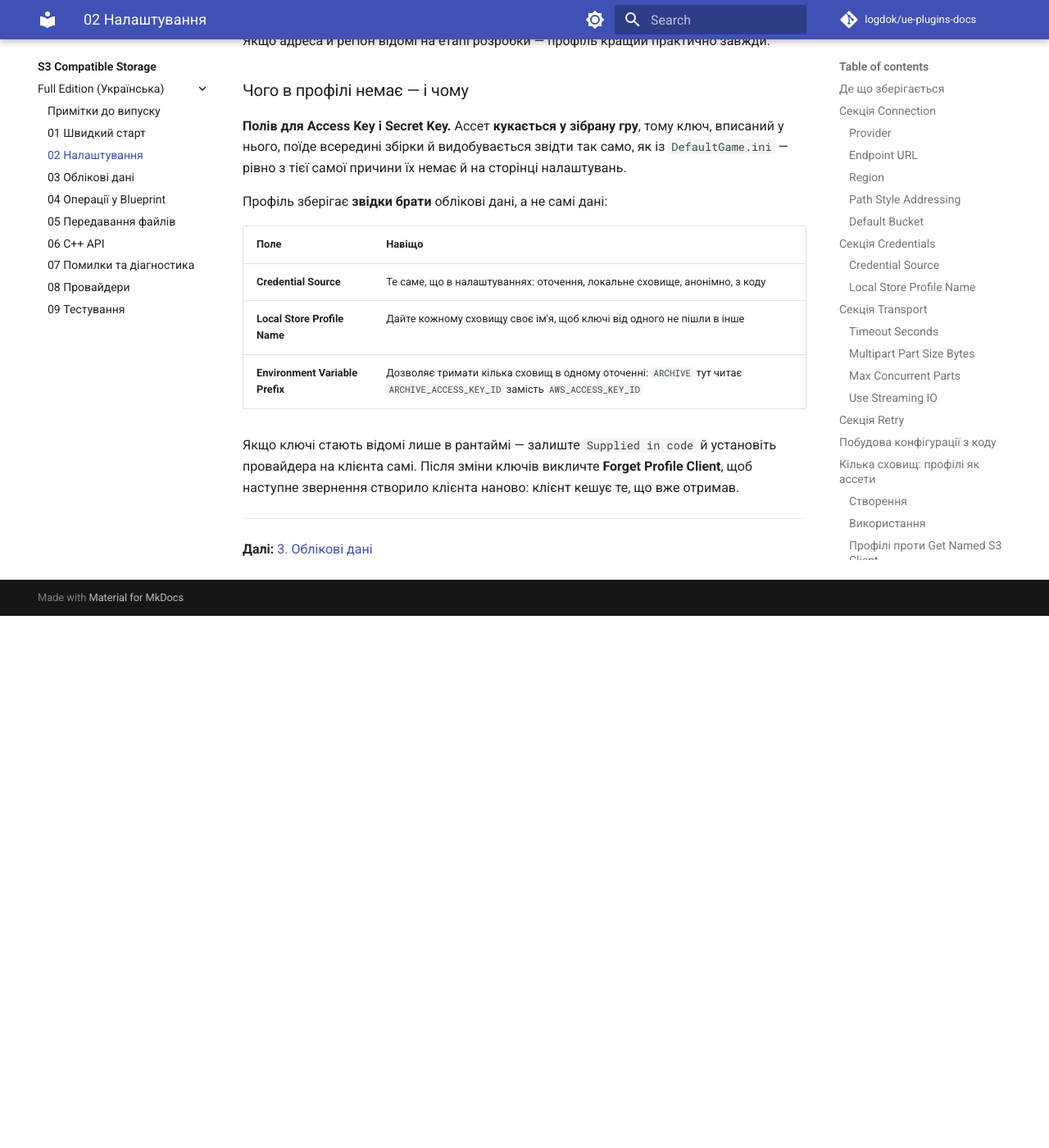
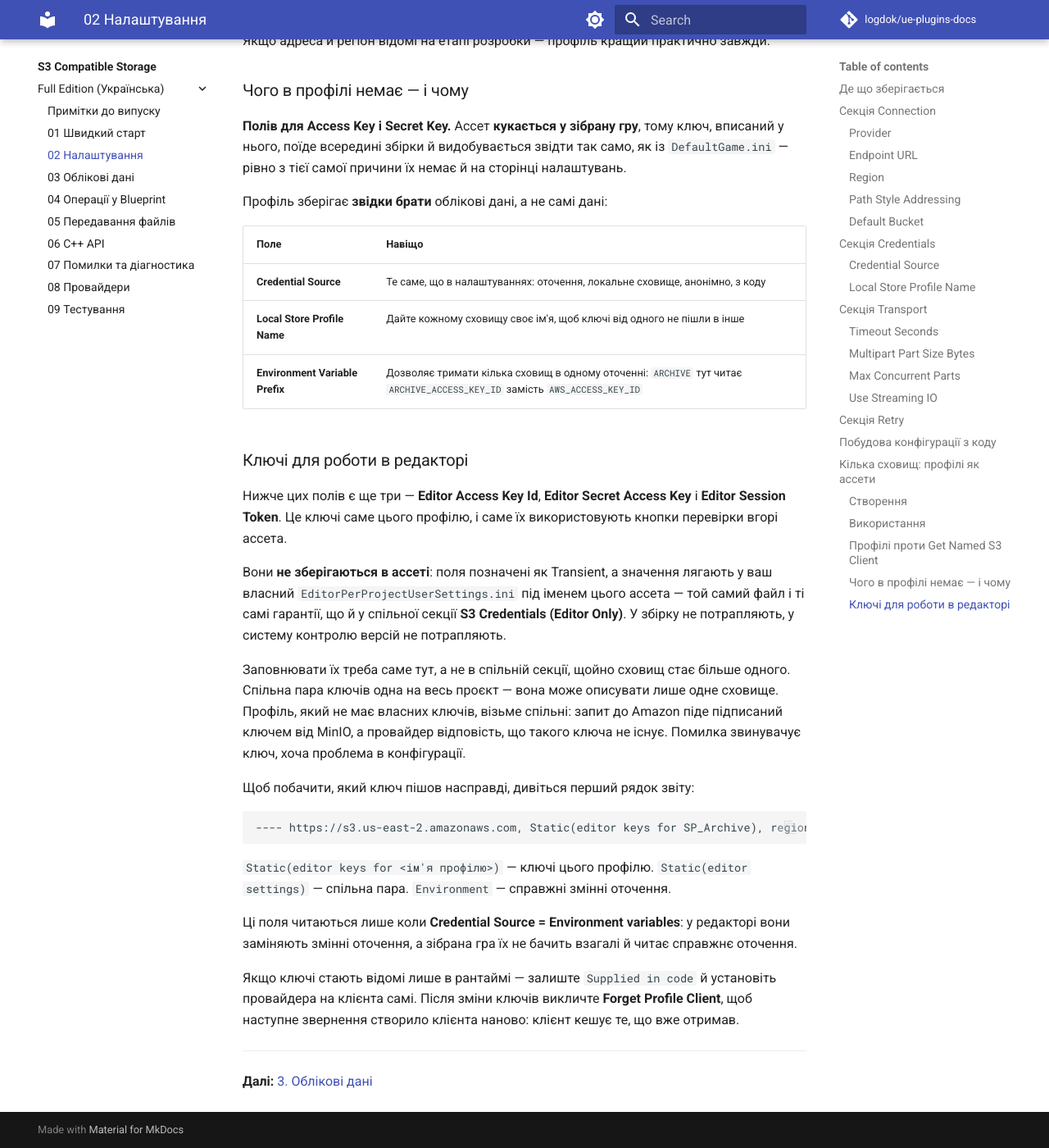
Before and after one commit to logdok/ue-plugins-docs, an MkDocs documentation site: the page built from docs/s3-compatible-storage/Full/uk/02-Configuration.md, in a window 1280 px wide and 1400 px high, scrolled down 5737 px. Shown: the whole window at 82% size. Built offline with MkDocs 1.6.1 and Material for MkDocs 9.7.7, drawn with Linux system fonts in a browser that asks for light colours; comment, search, counter and statistics services are not loaded; before the commit the page ends 6488 px from its top, so only the background shows below that.

Commit message:
Sync docs from HostS3@847b6ce

````diff
--- a/docs/s3-compatible-storage/Full/uk/02-Configuration.md
+++ b/docs/s3-compatible-storage/Full/uk/02-Configuration.md
@@ -227,6 +227,35 @@ Get S3 Subsystem  →  Get S3 Client For Profile  →  S3 Upload File
 | **Local Store Profile Name** | Дайте кожному сховищу своє ім'я, щоб ключі від одного не пішли в інше |
 | **Environment Variable Prefix** | Дозволяє тримати кілька сховищ в одному оточенні: `ARCHIVE` тут читає `ARCHIVE_ACCESS_KEY_ID` замість `AWS_ACCESS_KEY_ID` |
 
+### Ключі для роботи в редакторі
+
+Нижче цих полів є ще три — **Editor Access Key Id**, **Editor Secret Access Key** і
+**Editor Session Token**. Це ключі саме цього профілю, і саме їх використовують кнопки
+перевірки вгорі ассета.
+
+Вони **не зберігаються в ассеті**: поля позначені як Transient, а значення лягають у ваш
+власний `EditorPerProjectUserSettings.ini` під іменем цього ассета — той самий файл і ті самі
+гарантії, що й у спільної секції **S3 Credentials (Editor Only)**. У збірку не потрапляють,
+у систему контролю версій не потрапляють.
+
+Заповнювати їх треба саме тут, а не в спільній секції, щойно сховищ стає більше одного.
+Спільна пара ключів одна на весь проєкт — вона може описувати лише одне сховище. Профіль,
+який не має власних ключів, візьме спільні: запит до Amazon піде підписаний ключем від MinIO,
+а провайдер відповість, що такого ключа не існує. Помилка звинувачує ключ, хоча проблема
+в конфігурації.
+
+Щоб побачити, який ключ пішов насправді, дивіться перший рядок звіту:
+
+```
+---- https://s3.us-east-2.amazonaws.com, Static(editor keys for SP_Archive), region us-east-2, path-style off
+```
+
+`Static(editor keys for <ім'я профілю>)` — ключі цього профілю. `Static(editor settings)` —
+спільна пара. `Environment` — справжні змінні оточення.
+
+Ці поля читаються лише коли **Credential Source = Environment variables**: у редакторі вони
+заміняють змінні оточення, а зібрана гра їх не бачить взагалі й читає справжнє оточення.
+
 Якщо ключі стають відомі лише в рантаймі — залиште `Supplied in code` й установіть провайдера
 на клієнта самі. Після зміни ключів викличте **Forget Profile Client**, щоб наступне звернення
 створило клієнта наново: клієнт кешує те, що вже отримав.
````
Also changed, not shown: docs/s3-compatible-storage/index.md (+1 -1 lines).
